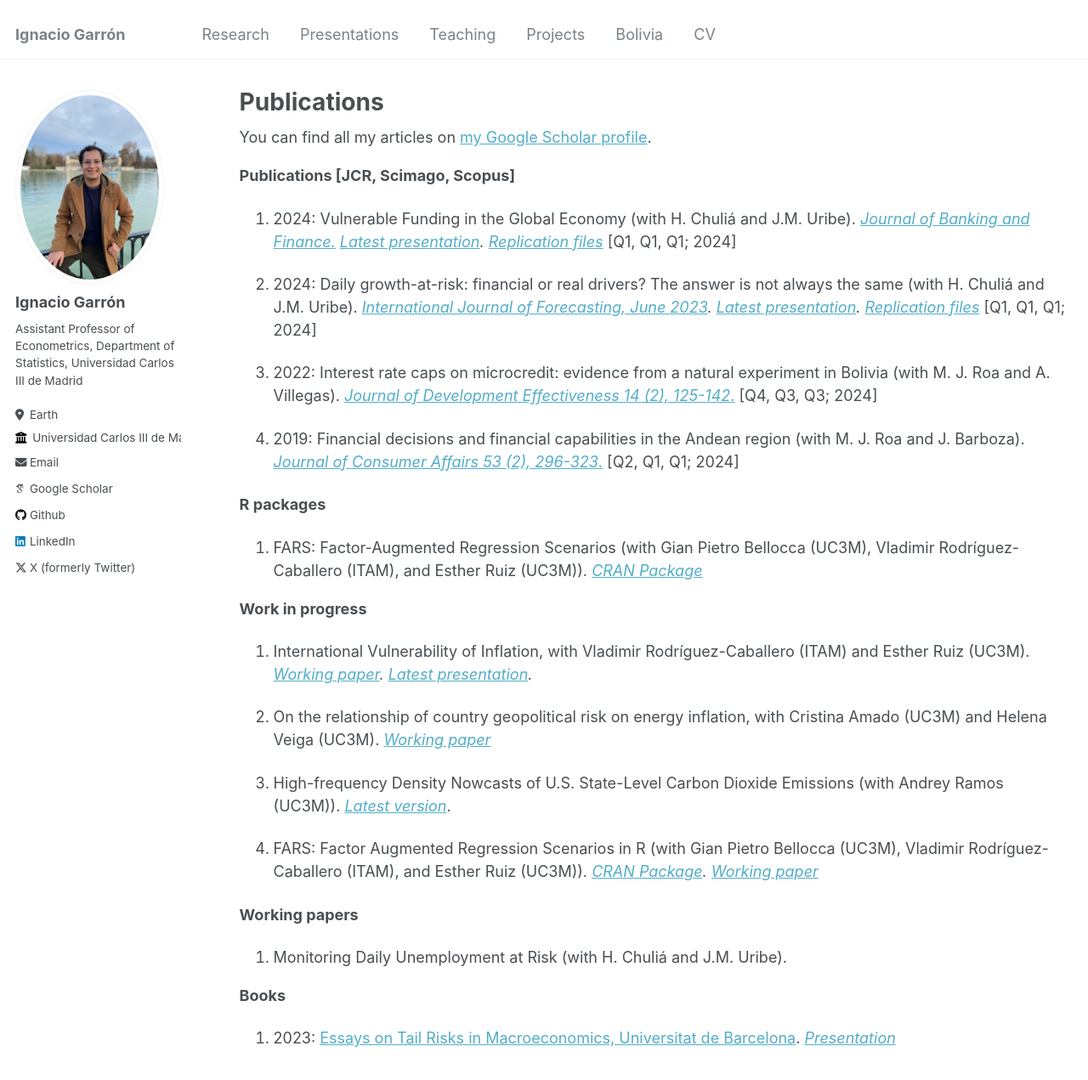
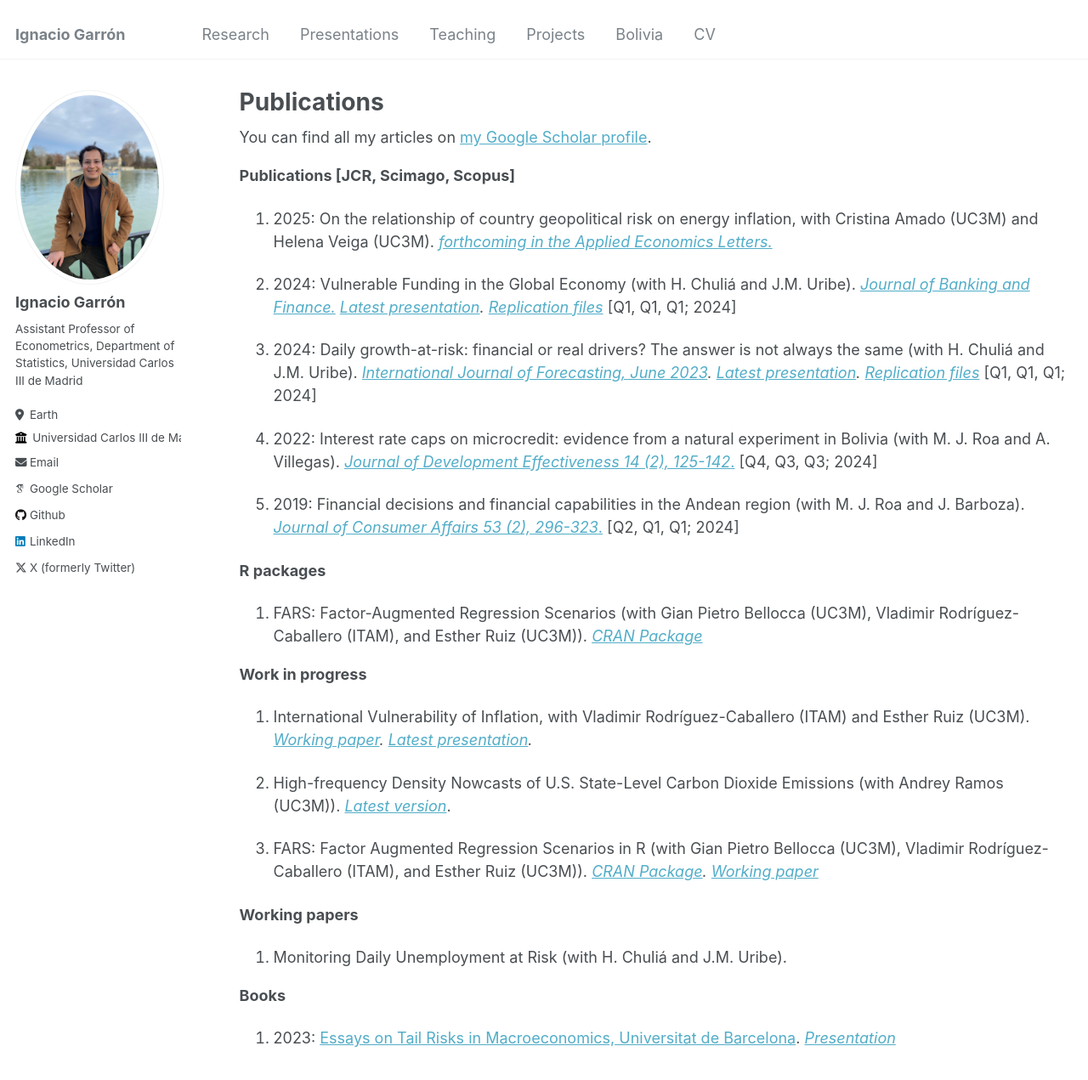
Before and after one commit to IgnacioGarron/IgnacioGarron.github.io, a Jekyll site: the page built from _pages/publications.md, in a window 1280 px wide and 1400 px high. Shown: the top 1271 px of the window at 85% size. Built offline with Jekyll 4.4.1, drawn with Linux system fonts in a browser that asks for light colours; some web fonts are replaced.

Commit message:
Update publications.md

```diff
--- a/_pages/publications.md
+++ b/_pages/publications.md
@@ -12,15 +12,17 @@
 
 **Publications [JCR, Scimago, Scopus]**
 
-1. 2024: Vulnerable Funding in the Global Economy (with H. Chuliá and J.M. Uribe). *[Journal of Banking and Finance.](https://www.sciencedirect.com/science/article/pii/S0378426624002280) [Latest presentation](/files/VulnerableFunding_latest.pdf). [Replication files](https://github.com/IgnacioGarron/Vulnerable-Funding-RR2)* [Q1, Q1, Q1; 2024]
+1. 2025: On the relationship of country geopolitical risk on energy inflation, with Cristina Amado (UC3M) and Helena Veiga (UC3M). *[forthcoming in the Applied Economics Letters.](https://e-archivo.uc3m.es/rest/api/core/bitstreams/895198b0-34c6-45ba-ae73-0627ce852b07/content)*
 
-2. 2024: Daily growth-at-risk: financial or real drivers? The answer is not always the same (with H. Chuliá and J.M. Uribe). *[International Journal of Forecasting, June 2023](https://www.sciencedirect.com/science/article/pii/S0169207023000511). [Latest presentation](/files/Chapter_2_presentation.pdf). [Replication files](https://github.com/IgnacioGarron/Daily-GaR)* [Q1, Q1,
+2. 2024: Vulnerable Funding in the Global Economy (with H. Chuliá and J.M. Uribe). *[Journal of Banking and Finance.](https://www.sciencedirect.com/science/article/pii/S0378426624002280) [Latest presentation](/files/VulnerableFunding_latest.pdf). [Replication files](https://github.com/IgnacioGarron/Vulnerable-Funding-RR2)* [Q1, Q1, Q1; 2024]
+
+3. 2024: Daily growth-at-risk: financial or real drivers? The answer is not always the same (with H. Chuliá and J.M. Uribe). *[International Journal of Forecasting, June 2023](https://www.sciencedirect.com/science/article/pii/S0169207023000511). [Latest presentation](/files/Chapter_2_presentation.pdf). [Replication files](https://github.com/IgnacioGarron/Daily-GaR)* [Q1, Q1,
 Q1; 2024]
 
-3. 2022: Interest rate caps on microcredit: evidence from a natural experiment in Bolivia (with M. J. Roa and A. Villegas). [*Journal of Development Effectiveness 14 (2), 125-142*.](https://www.tandfonline.com/doi/abs/10.1080/19439342.2021.1968934) [Q4, Q3,
+4. 2022: Interest rate caps on microcredit: evidence from a natural experiment in Bolivia (with M. J. Roa and A. Villegas). [*Journal of Development Effectiveness 14 (2), 125-142*.](https://www.tandfonline.com/doi/abs/10.1080/19439342.2021.1968934) [Q4, Q3,
 Q3; 2024]
 
-4. 2019: Financial decisions and financial capabilities in the Andean region (with M. J. Roa and J. Barboza). [*Journal of Consumer Affairs 53 (2), 296-323*.](https://onlinelibrary.wiley.com/doi/abs/10.1111/joca.12187) [Q2, Q1,
+5. 2019: Financial decisions and financial capabilities in the Andean region (with M. J. Roa and J. Barboza). [*Journal of Consumer Affairs 53 (2), 296-323*.](https://onlinelibrary.wiley.com/doi/abs/10.1111/joca.12187) [Q2, Q1,
 Q1; 2024]
 
 **R packages**
@@ -30,8 +32,6 @@
 **Work in progress**
 
 1. International Vulnerability of Inflation, with Vladimir Rodríguez-Caballero (ITAM) and Esther Ruiz (UC3M). *[Working paper](https://arxiv.org/pdf/2410.20628). [Latest presentation](/files/Internalsemminar2025IGV.pdf).*
-
-2. On the relationship of country geopolitical risk on energy inflation, with Cristina Amado (UC3M) and Helena Veiga (UC3M). *[Working paper](https://e-archivo.uc3m.es/rest/api/core/bitstreams/895198b0-34c6-45ba-ae73-0627ce852b07/content)*
 
 3. High-frequency Density Nowcasts of U.S. State-Level Carbon Dioxide Emissions (with Andrey Ramos (UC3M)). *[Latest version](https://arxiv.org/abs/2501.03380)*.
 
```
